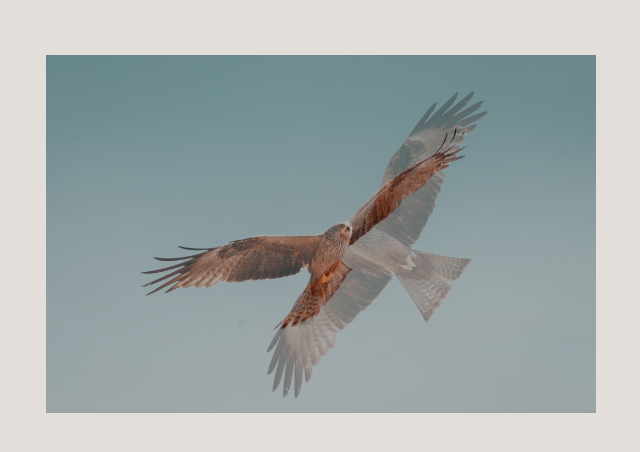
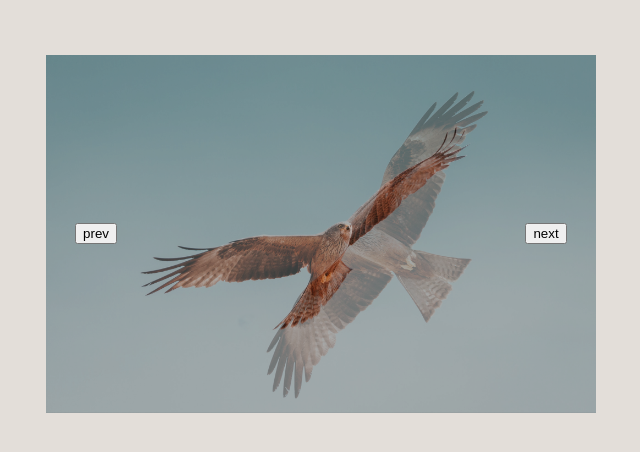
Before and after one commit to vladyche/slider, a website built with webpack: page src/html/index.html in a window 1280 px wide. Shown: the whole page, without its empty margins (319-959 px from the left). Built offline with nearby package versions, Linux system fonts and the light colour scheme.

Commit message:
previous and next slide navigation

```diff
--- a/src/css/_slider.scss
+++ b/src/css/_slider.scss
@@ -2,6 +2,8 @@
     max-width: 550px;
     background: #000;
     margin: 55px auto 0;
+
+    position: relative;
 }
 
 .slides {
@@ -27,4 +29,82 @@
         opacity: 1;
         position: static;
     }
+
+    .na {
+        transition: none;
+    }
 }
+
+.navigation {
+    position: absolute;
+    top: 0;
+    right: 0;
+    bottom: 0;
+    left: 0;
+
+    display: flex;
+    flex-direction: column;
+
+    .columns {
+        flex-grow: 1;
+        position: relative;
+    }
+}
+
+.navigation-columns {
+    position: absolute;
+    top: 0;
+    right: 0;
+    bottom: 0;
+    left: 0;
+
+    display: flex;
+    flex-direction: row;
+
+    .left {
+        position: relative;
+
+        width: 100px;
+
+        @include media-breakpoint-down('sm') {
+            width: 50px;
+        }
+    }
+
+    .center {
+        flex-grow: 1;
+    }
+
+    .right {
+        position: relative;
+
+        width: 100px;
+
+        @include media-breakpoint-down('sm') {
+            width: 50px;
+        }
+    }
+}
+
+.navigation-btn {
+    width: 100px;
+
+    @include media-breakpoint-down('sm') {
+        width: 50px;
+    }
+
+    position: absolute;
+    top: 0;
+    right: 0;
+    bottom: 0;
+    left: 0;
+
+    display: flex;
+    flex-direction: row;
+    justify-content: center;
+    align-items: center;
+
+    .btn {
+        cursor: pointer;
+    }
+}
--- a/src/html/index.html
+++ b/src/html/index.html
@@ -40,7 +40,27 @@
                     </div>
                     <!-- end slides list -->
 
+                    <!-- navigation -->
+                    <div class="navigation">
+                        <div class="columns">
+                            <div class="navigation-columns">
+                                <div class="left">
+                                    <div class="navigation-btn">
+                                        <button class="btn prev">prev</button>
+                                    </div>
+                                </div>
 
+                                <div class="center"></div>
+
+                                <div class="right">
+                                    <div class="navigation-btn">
+                                        <button class="btn next">next</button>
+                                    </div>
+                                </div>
+                            </div>
+                        </div>
+                    </div>
+                    <!-- end navigation -->
 
                 </div>
                 <!-- end slider -->
--- a/src/js/script.js
+++ b/src/js/script.js
@@ -1,14 +1,16 @@
 const slides = document.querySelectorAll('.slides > .slide');
+const next = document.querySelector('.navigation-btn > .next');
+const prev = document.querySelector('.navigation-btn > .prev');
+
+next.addEventListener('click', nextSlide);
+prev.addEventListener('click', prevSlide);
 
 const timeout = 7000;
 
 let slide = startFromSlide();
+let timeoutId;
 
 start();
-
-function start() {
-    setTimeout(run, timeout);
-}
 
 function run() {
     slider();
@@ -16,8 +18,25 @@ function run() {
 }
 
 function slider() {
+    animationOn();
     increment();
     changeSlide();
+}
+
+function nextSlide() {
+    stop();
+    animationOff();
+    increment();
+    changeSlide();
+    start();
+}
+
+function prevSlide() {
+    stop();
+    animationOff();
+    decrement();
+    changeSlide();
+    start();
 }
 
 function changeSlide() {
@@ -30,10 +49,39 @@ function changeSlide() {
     }
 }
 
+function start() {
+    timeoutId = setTimeout(run, timeout);
+}
+
+function stop() {
+    clearTimeout(timeoutId);
+}
+
+function animationOff() {
+    for (let i = 0; i < slides.length; i++) {
+        slides[i].classList.add('na');
+    }
+}
+
+function animationOn() {
+    for (let i = 0; i < slides.length; i++) {
+        if (slides[i].classList.contains('na')) {
+            slides[i].classList.remove('na');
+        }
+    }
+}
+
 function increment() {
     slide++;
     if (slide > slides.length - 1) {
         slide = 0;
+    }
+}
+
+function decrement() {
+    slide--;
+    if (slide < 0) {
+        slide = slides.length - 1;
     }
 }
 
```
